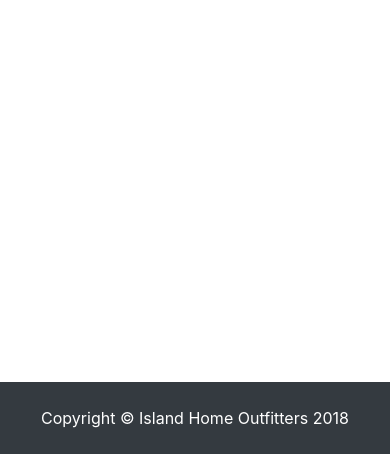
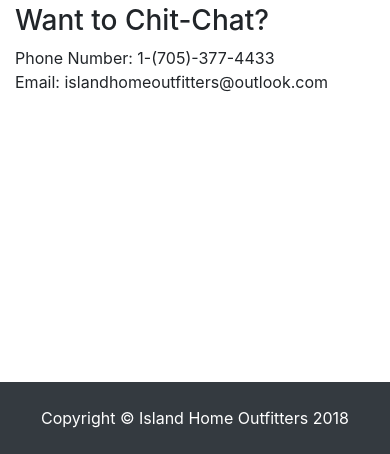
Before and after one commit to aargall/store, a Django app: page /iho/contact in a window 390 px wide. Shown: the part 482-936 px from the top of the page. Run offline with Django 3.2, Linux system fonts and the light colour scheme; some libraries are stand-ins or nearby versions.

Commit message:
This is a commit

```diff
--- a/templates/contact.html
+++ b/templates/contact.html
@@ -5,7 +5,15 @@
 {% endblock css %}
 {% block content %}
 	<div class="container">
-	<iframe src="https://www.google.com/maps/d/u/1/embed?mid=1sYSyGBGViSBcZvlxEYhNCNjMvzooCL7u" width="400" height="400"></iframe>
+	<div class="row">
+		<div class="col-md-6">
+				<iframe src="https://www.google.com/maps/d/u/1/embed?mid=1sYSyGBGViSBcZvlxEYhNCNjMvzooCL7u" width="400" height="400"></iframe>
+		</div>
+		<div class="col-md-6">
+			<h3>Want to Chit-Chat?</h3>
+			<p>Phone Number: 1-(705)-377-4433<br>Email: islandhomeoutfitters@outlook.com<br></p>
+		</div>
+	</div>
 	</div>
 
 {% endblock %}
```
Also changed, not shown: db.sqlite3.
